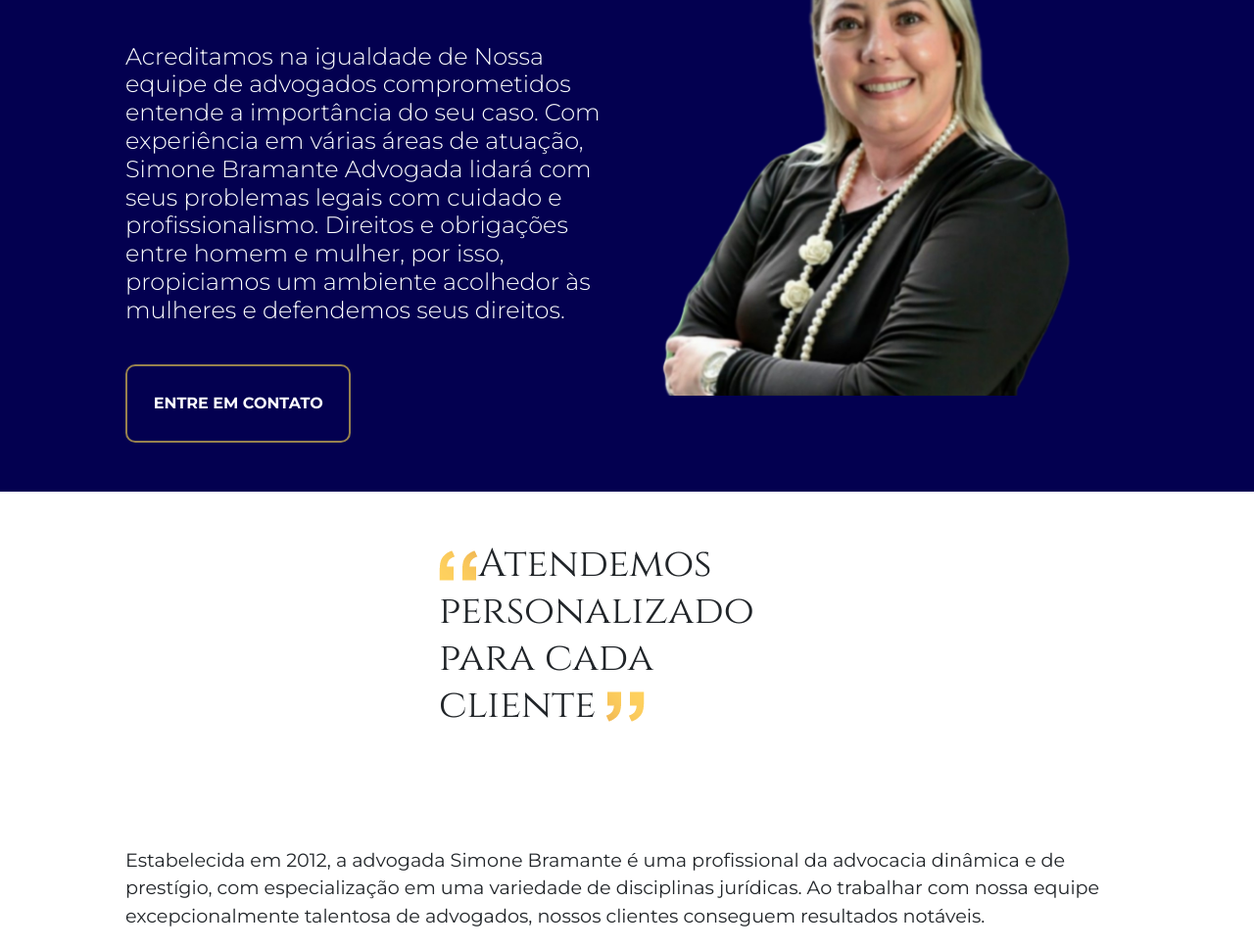
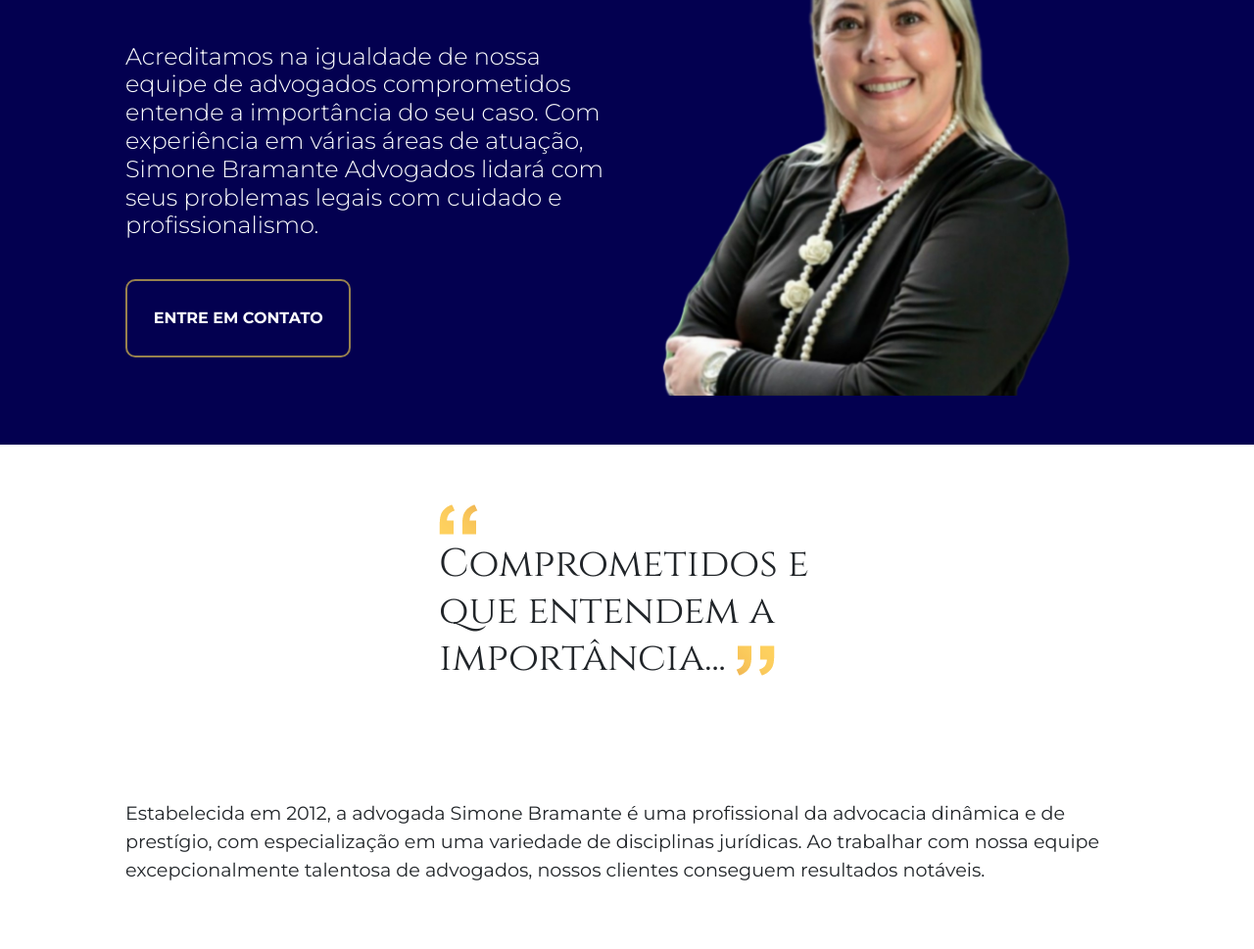
Before and after one commit to emanoelsalmeida/advocacia-client, a plain HTML site: page index.html in a window 1280 px wide. Shown: the part 410-1379 px from the top of the page at 98% size. Drawn offline with nearby package versions, Linux system fonts and the light colour scheme; files whose address does not match are found by name.

Commit message:
Add files via upload

```diff
--- a/index.html
+++ b/index.html
@@ -31,7 +31,7 @@
             <div class="header-item">
                 <h1>Simone Bramante Advogados</h1>
             <h2>
-                Acreditamos na igualdade de Nossa equipe de advogados comprometidos entende a importância do seu caso. Com experiência em várias áreas de atuação, Simone Bramante Advogada lidará com seus problemas legais com cuidado e profissionalismo. Direitos e obrigações entre homem e mulher, por isso, propiciamos um ambiente acolhedor às mulheres e defendemos seus direitos.
+                Acreditamos na igualdade de nossa equipe de advogados comprometidos entende a importância do seu caso. Com experiência em várias áreas de atuação, Simone Bramante Advogados lidará com seus problemas legais com cuidado e profissionalismo.
             </h2>
                 <form action="#">
                     <button class="color">
@@ -48,7 +48,7 @@
     </header>
 	<main>
         <div class="pag-one">
-            <h1><img src="img/aspas1.png">Atendemos personalizado para cada cliente <img src="img/aspas2.png"></h1>
+            <h1><img src="img/aspas1.png"> Comprometidos e que entendem a importância... <img src="img/aspas2.png"></h1>
 
            <div class="p1-box">
                <div class="p1-item" id="about">
```
